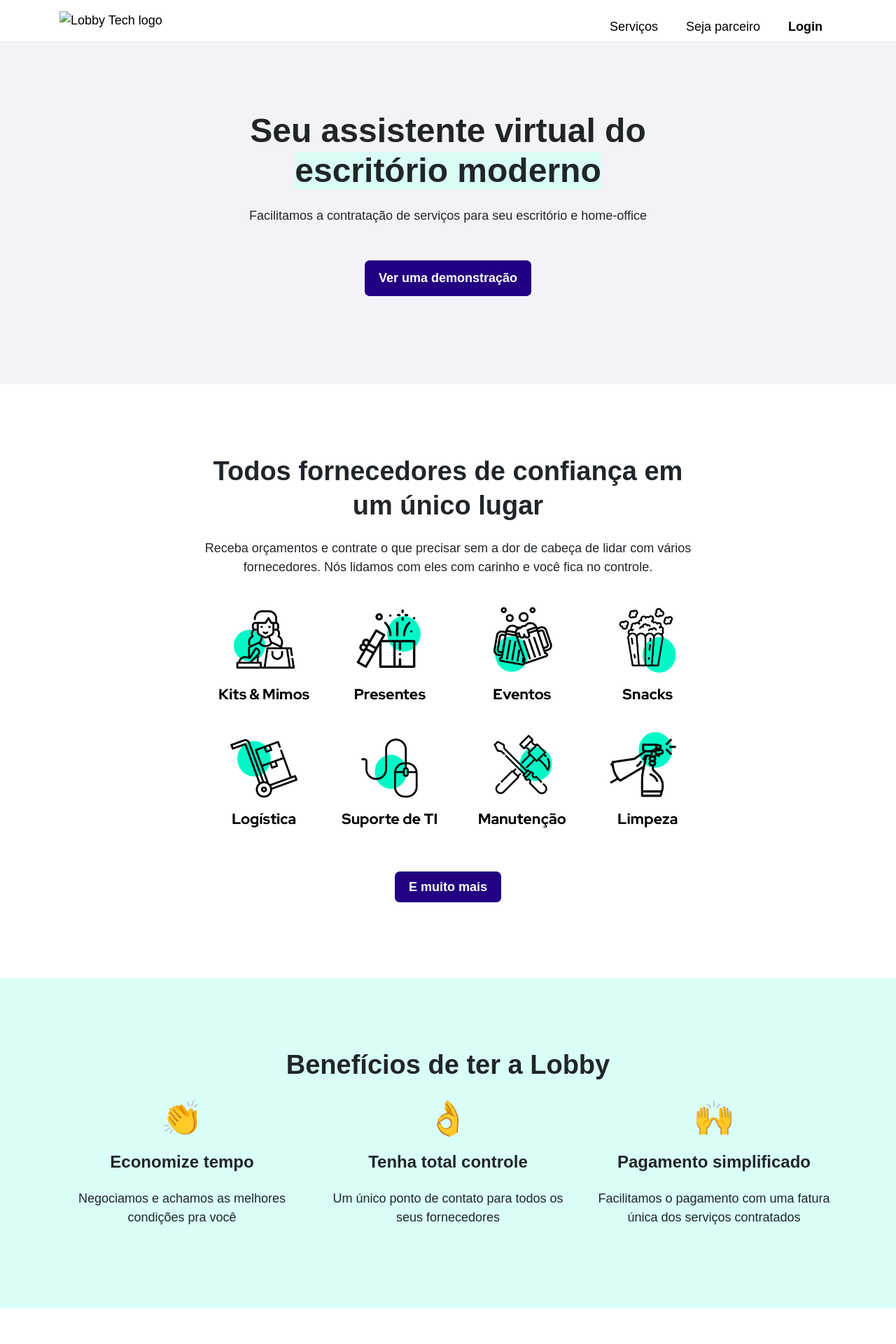
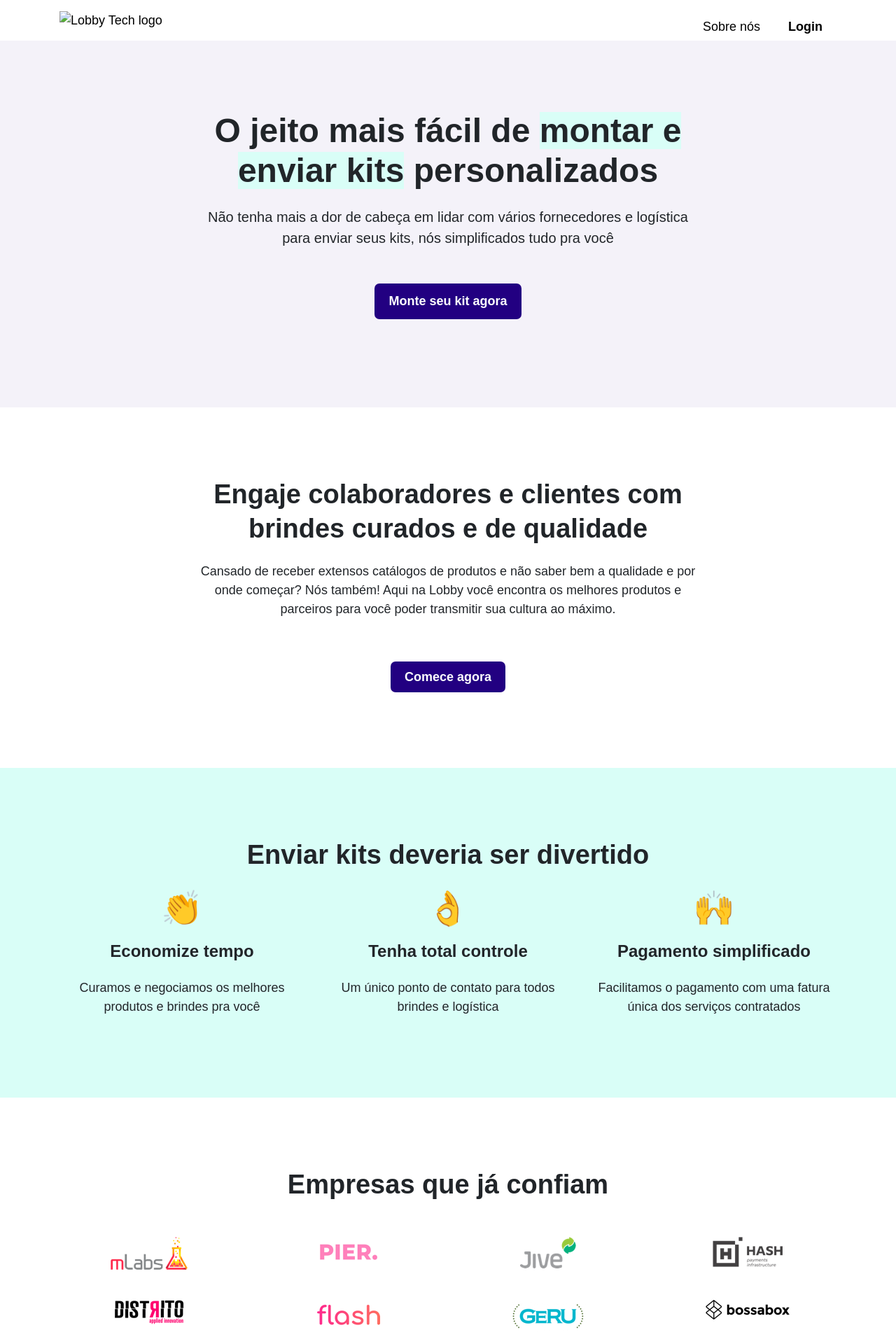
Before and after one commit to lobby-tech/lobby.tech, a Jekyll site: the page built from index.html, in a window 1280 px wide. Shown: the top 1920 px of the page at 70% size. Built offline with Jekyll 4.4.1, drawn with Linux system fonts in a browser that asks for light colours; a script that is not in the unit is left out; some of the changed text lies outside the part shown.

Commit message:
Updated our positioning

```diff
--- a/_layouts/home.html
+++ b/_layouts/home.html
@@ -35,10 +35,7 @@
       </a>
       <ul class="header__menu">
         <li class="header__menu--mobile">
-          <a href="/marketplace">Serviços</a>
-        </li>
-        <li class="header__menu--mobile">
-          <a href="/seja-parceiro">Seja parceiro</a>
+          <a href="/sobre-nos">Sobre nós</a>
         </li>
         <li>
           <a href="https://portal.lobby.tech"><b>Login</b></a>
@@ -56,7 +53,7 @@
           <div class="col-md-4">
             <p><a href="/"><img src="/assets/images/lobby-logo-rodape.png" alt="Lobby Tech logo"></a></p>
             <br>
-            <p>Lobby é o parceiro ideal para facilitar a gestão do seu ambiente de trabalho.</p>
+            <p>Seu parceiro ideal de kits e brindes personalizados para seus colaboradores e clientes.</p>
             <br>
             <p>
               <a target="_blank" href="https://www.facebook.com/lobbytecnologia/">
@@ -80,13 +77,11 @@
           <section class="col-6 col-md-2">
             <h2 class="font--md"><b>Produto</b></h2>
             <p><a href="/">Home</a></p>
-            <p><a href="/marketplace">Serviços</a></p>
             <br>
           </section>
           <section class="col-6 col-md-2">
             <h2 class="font--md"><b>Empresa</b></h2>
             <p><a href="/sobre-nos">Sobre nós</a></p>
-            <p><a href="/seja-parceiro">Seja parceiro</a></p>
             <p><a href="https://mkt.lobby.tech/agende-uma-demonstracao">Contato</a></p>
             <br>
           </section>
--- a/_sass/base/_typography.scss
+++ b/_sass/base/_typography.scss
@@ -4,7 +4,7 @@
 }
 
 .font--md {
-  font-size: 18px;
+  font-size: 20px;
   line-height: 1.5em;
 }
 
--- a/index.html
+++ b/index.html
@@ -1,18 +1,18 @@
 ---
-title: Lobby - Serviços para seu escritório e home-office
-description: Todos fornecedores que precisar em um único lugar
+title: Lobby - Kits e brindes para colaboradores e clientes
+description: Nós montamos e enviamos seus kits personalizados
 layout: home
 ---
 <div class="headline">
   <div class="container">
     <div class="row">
       <div class="col-12 col-lg-8 offset-lg-2">
-        <h1 class="font--xxl">Seu assistente virtual do <span class="text-highlight">escritório moderno</span></h1>
-        <h2 class="font--md">Facilitamos a contratação de serviços para seu escritório e home-office</h2>
+        <h1 class="font--xxl">O jeito mais fácil de <span class="text-highlight">montar e enviar kits</span> personalizados</h1>
+        <h2 class="font--md">Não tenha mais a dor de cabeça em lidar com vários fornecedores e logística para enviar seus kits, nós simplificados tudo pra você</h2>
         <br>
         <p>
           <a href="https://mkt.lobby.tech/agende-uma-demonstracao" class="btn btn--margin">
-            Ver uma demonstração
+            Monte seu kit agora
           </a>
         </p>
       </div>
@@ -24,39 +24,36 @@
   <div class="container">
     <div class="row">
       <div class="col-12 col-lg-8 offset-lg-2">
-        <h1 class="font--xl">Todos fornecedores de confiança em um único lugar</h1>
+        <h1 class="font--xl">Engaje colaboradores e clientes com brindes curados e de qualidade</h1>
         <p>
-          Receba orçamentos e contrate o que precisar sem
-          a dor de cabeça de lidar com vários fornecedores.
-          Nós lidamos com eles com carinho e você fica no controle.
+          Cansado de receber extensos catálogos de produtos e não saber bem a qualidade e por onde começar?
+          Nós também! Aqui na Lobby você encontra os melhores produtos e parceiros para você poder transmitir sua cultura ao máximo.
         </p>
-        <br>
-        <p><img width="90%" src="/assets/images/home-services-list.png" alt="Servicos para seu escritório"></p>
       </div>
     </div>
   </div>
   <br>
   <br>
   <p>
-    <a href="/marketplace" class="btn">
-      E muito mais
+    <a href="https://mkt.lobby.tech/agende-uma-demonstracao" class="btn">
+      Comece agora
     </a>
   </p>
 </section>
 
 <section class="section-two">
-  <h1 class="font--xl">Benefícios de ter a Lobby</h1>
+  <h1 class="font--xl">Enviar kits deveria ser divertido</h1>
   <div class="container">
     <div class="row">
       <section class="col-md-4">
         <p class="font--xxl">👏</p>
         <h2 class="font--lg"><b>Economize tempo</b></h2>
-        <p>Negociamos e achamos as melhores condições pra você</p>
+        <p>Curamos e negociamos os melhores produtos e brindes pra você</p>
       </section>
       <section class="col-md-4">
         <p class="font--xxl">👌</p>
         <h2 class="font--lg"><b>Tenha total controle</b></h2>
-        <p>Um único ponto de contato para todos os seus fornecedores</p>
+        <p>Um único ponto de contato para todos brindes e logística</p>
       </section>
       <section class="col-md-4">
         <p class="font--xxl">🙌</p>
@@ -112,20 +109,28 @@
   <h1 class="font--xl">Como funciona</h1>
   <div class="container">
     <div class="row">
-      <section class="col-md-4">
+      <section class="col-md-6">
+        <p class="font--xxl">💻</p>
+        <h2 class="font--lg"><b>1. Envie sua necessidade</b></h2>
+        <p>Envie sua idéia que te ajudamos na criação dos kits e também com design</p>
+        <br>
+      </section>
+      <section class="col-md-6">
         <p class="font--xxl">😉</p>
-        <h2 class="font--lg"><b>1. Faça seu cadastro</b></h2>
-        <p>Crie sua conta grátis e comece a navegar sem compromisso</p>
+        <h2 class="font--lg"><b>2. Receba amostras</b></h2>
+        <p>Apresentação é tudo! Receba amostras e sinta melhor o que quer enviar</p>
       </section>
-      <section class="col-md-4">
-        <p class="font--xxl">💻</p>
-        <h2 class="font--lg"><b>2. Navegue pelos serviços</b></h2>
-        <p>Envie sua necessidade e receba orçamentos de nossos parceiros sem custo e a medida que precisar</p>
+      <section class="col-md-6">
+        <p class="font--xxl">🥇</p>
+        <h2 class="font--lg"><b>3. Aprove seu pedido</b></h2>
+        <p>Receba os orçamentos e aprove o pedido, você só paga depois que aprovar</p>
+        <br>
       </section>
-      <section class="col-md-4">
-        <p class="font--xxl">🥇</p>
-        <h2 class="font--lg"><b>3. Aprove os orçamentos</b></h2>
-        <p>Aceite as propostas e contrate o melhor serviço para você fazer a diferença no seu ambiente, você só paga se contratar</p>
+      <section class="col-md-6">
+        <p class="font--xxl">🚀</p>
+        <h2 class="font--lg"><b>4. Armazene ou envie direto</b></h2>
+        <p>Armazene com a gente caso precise e envie direto ou quando precisar sob-demanda</p>
+        <br>
       </section>
     </div>
   </div>
@@ -135,8 +140,8 @@
   <div class="row">
     <div class="col-12 col-lg-10 offset-lg-1">
       <div class="section-three">
-        <h1 class="font--lg">Gerenciar seu escritório ficou fácil</h1>
-        <h2 class="font--xl">Crie sua conta grátis</h2>
+        <h1 class="font--lg">Enviar kits e brindes ficou fácil</h1>
+        <h2 class="font--xl">Monte seu kit agora</h2>
         <p class="section-three__btn">
           <a href="https://mkt.lobby.tech/agende-uma-demonstracao" class="btn">
             Começar agora
--- a/sobre-nos.html
+++ b/sobre-nos.html
@@ -11,9 +11,8 @@
         <p class="font--md">
           Nascemos com a missão de melhorar a experiência das pessoas no local
           de trabalho através de tecnologia e serviços providos por parceiros locais.
-          Desde então temos desenvolvido ferramentas para facilitar a gestão
-          do dia a dia e ajudado empresas a criar lugares melhores de se
-          trabalhar para seus colaboradores.
+          Desde então temos ajudado empresas a criar lugares melhores de se
+          trabalhar para seus colaboradores e clientes.
         </p>
       </div>
     </div>
```
